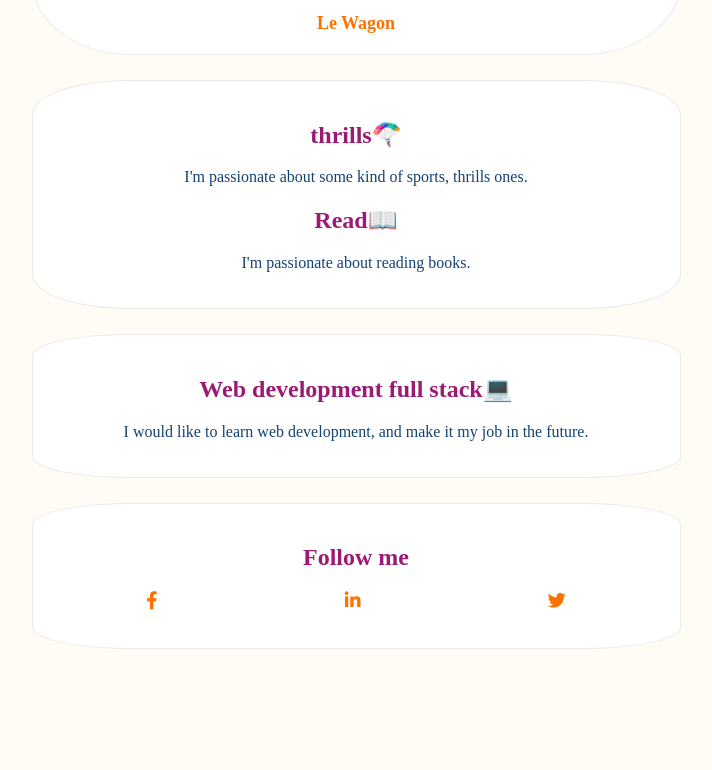
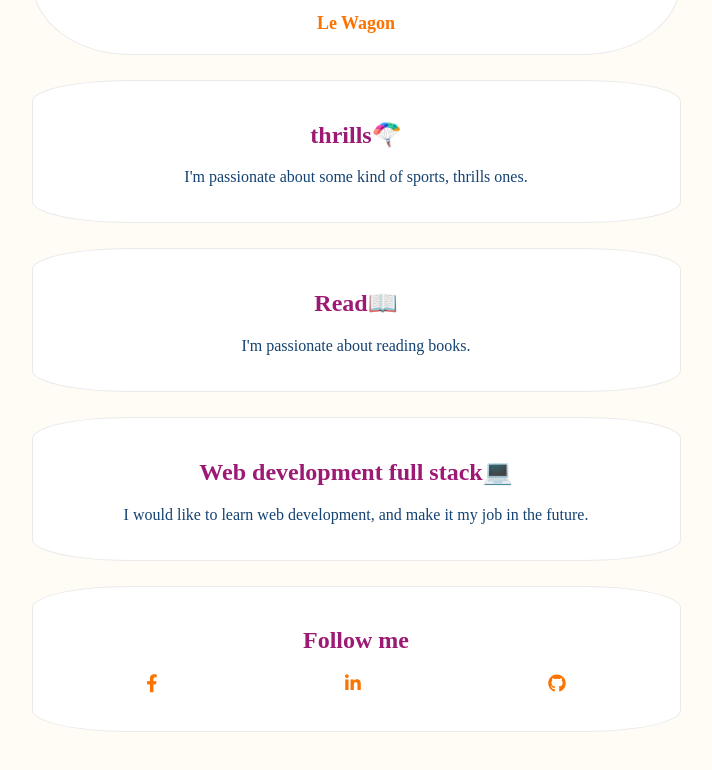
Before and after one commit to Suspiciusduck/profile, a plain HTML site: page index.html in a window 1280 px wide. Shown: the part 496-1266 px from the top of the page, without its empty margins (284-996 px from the left). Before the commit the page ends 1203 px from the top, so only its background shows below. Drawn offline with Linux system fonts and the light colour scheme.

Commit message:
Update index.html

```diff
--- a/index.html
+++ b/index.html
@@ -21,6 +21,8 @@
       thrills🪂
       </h2>
         <p>I'm passionate about some kind of sports, thrills ones.</p>
+    </div>
+    <div class="card">
       <h2>
         Read📖
       </h2>
@@ -49,7 +51,7 @@
         </li>
         <li>
           <a href="https://github.com/l">
-            <i class="fab fa-twitter"></i>
+            <i class="fa-brands fa-github"></i>
           </a>
         </li>
       </ul>
```
Lines whose indentation alone changed are shown as unchanged.
